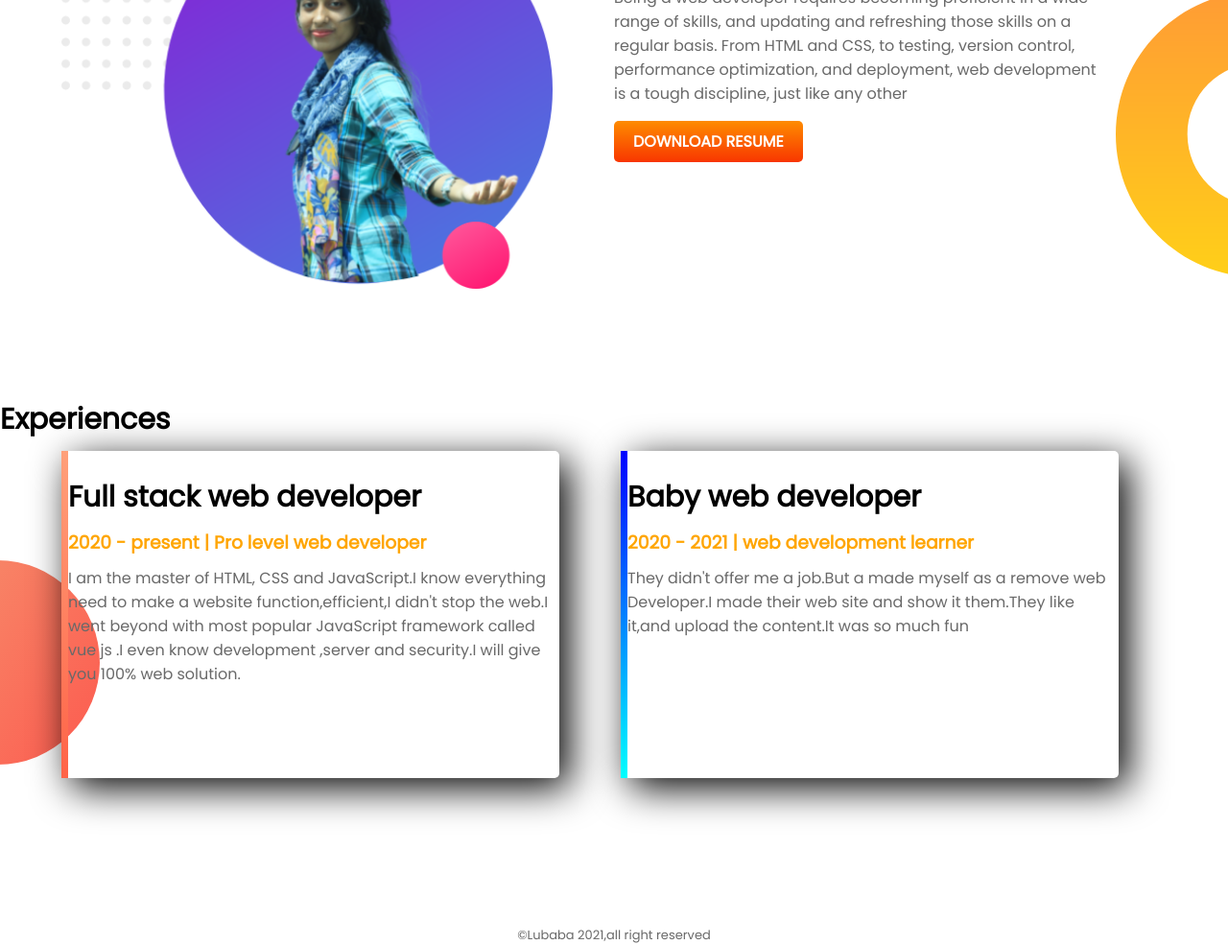
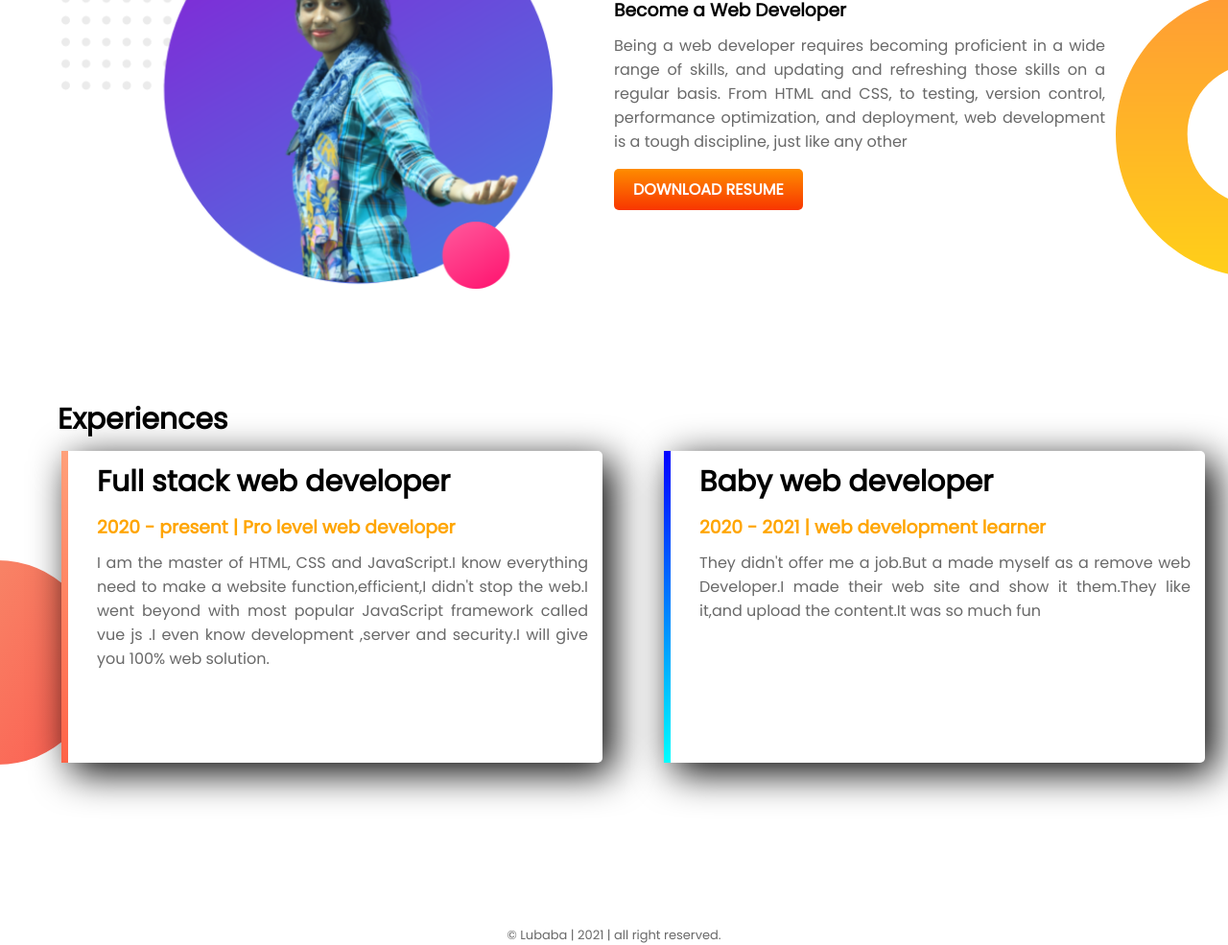
Before and after one commit to LubabaSultana25/web-portfolio, a plain HTML site: page index.html in a window 1280 px wide. Shown: the part 685-1670 px from the top of the page at 96% size. Drawn offline with Linux system fonts and the light colour scheme.

Commit message:
change code

```diff
--- a/css/style.css
+++ b/css/style.css
@@ -58,16 +58,27 @@ section{
     background-repeat: no-repeat;
     background-position: right;
 }
-.single-experience{
-    box-shadow: 10px 10px 40px;
-    border-radius: 5px;
-    height: 70%;
 
+.item-center{
+    margin-top:50px;
 }
 #experience-area{
     background-image: url(../images/exp-bg.png);
     background-repeat: no-repeat;
     background-position: left;
+}
+
+.single-experience{
+    box-shadow: 10px 10px 40px;
+    border-radius: 5px;
+    height: 70%;
+    background-color: white;
+    padding:10px 15px 0 30px;
+}
+
+
+.experience{
+    margin-left: 60px;
 }
 #full-stack{
     border-left: 7px solid;
@@ -83,3 +94,7 @@ footer p{
     text-align: center;
     font-size: 13px;
 }
+
+.pera{
+    text-align: justify;
+}
--- a/index.html
+++ b/index.html
@@ -1,19 +1,23 @@
 <!doctype html>
 <html lang="en">
+
 <head>
     <meta charset="utf-8">
     <title>my-portfolio</title>
     <link href="https://fonts.googleapis.com/css2?family=Poppins&display=swap" rel="stylesheet">
     <link rel="stylesheet" href="css/style.css">
 </head>
+
 <body>
     <section id="banner-top">
         <div class="half-width">
             <h1>Welcome To</h1>
             <h1><span class="highlight">Lubaba's</span> World</h1>
-            <h3>World class professional  web developer</h3>
+            <h3>World class professional web developer</h3>
             <br>
-            <p>We will look at the types of web developers, and we will look at the web design vs web development debate. We will also cover some of the most popular programming languages for aspiring web developers, including Python, JavaScript, and HTML</p>
+            <p class="pera">We will look at the types of web developers, and we will look at the web design vs web
+                development debate. We will also cover some of the most popular programming languages for aspiring web
+                developers, including Python, JavaScript, and HTML</p>
             <br>
             <a class="button" target="_blank" href="https://www.linkedin.com/in/lubaba-sultana-723429177/">HIRE ME</a>
         </div>
@@ -28,31 +32,39 @@
             <img src="images/me2.png">
         </div>
         <div class="half-width">
+            <div class="item-center">
             <h2>Big Dream</h2>
             <h3>Become a Web Developer</h3>
-               <p>Being a web developer requires becoming proficient in a wide range of skills, and updating and refreshing those skills on a regular basis. From HTML and CSS, to testing, version control, performance optimization, and deployment, web development is a tough discipline, just like any other</p>
+            <p class="pera">Being a web developer requires becoming proficient in a wide range of skills, and updating
+                and refreshing those skills on a regular basis. From HTML and CSS, to testing, version control,
+                performance optimization, and deployment, web development is a tough discipline, just like any other</p>
             <br>
             <a class="button" target="_blank" href="https://github.com/settings/profile">DOWNLOAD RESUME</a>
         </div>
+        </div>
     </section>
     <section id="experience-area">
-           <h2>Experiences</h2>
-        <div id="full-stack" class="half-width single-experience">
+        <h2 class="experience">Experiences</h2>
+        <div id="full-stack" class="half-width single-experience" >
             <h2>Full stack web developer</h2>
             <h3 class="highlight">2020 - present | Pro level web developer</h3>
-        <p>I am the master of HTML, CSS and JavaScript.I know everything  need to make a website function,efficient,I didn't stop the web.I went beyond with most popular JavaScript framework called vue js .I even know development ,server and security.I will give you 100% web solution.</p>
+            <p class="pera">I am the master of HTML, CSS and JavaScript.I know everything need to make a website
+                function,efficient,I didn't stop the web.I went beyond with most popular JavaScript framework called vue
+                js .I even know development ,server and security.I will give you 100% web solution.</p>
         </div>
         <div id="web-baby" class="half-width  single-experience">
             <h2> Baby web developer</h2>
             <h3 class="highlight">2020 - 2021 | web development learner</h3>
-        <p>They didn't offer me a job.But a made myself as a remove web Developer.I made their web site and show it them.They like it,and upload the content.It was so much fun</p>
+            <p class="pera">They didn't offer me a job.But a made myself as a remove web Developer.I made their web site
+                and show it them.They like it,and upload the content.It was so much fun</p>
         </div>
 
         </div>
     </section>
     <footer>
-           <p>&#169;Lubaba 2021,all right reserved </p>
+        <p>&#169; Lubaba | 2021 | all right reserved.</p>
     </footer>
 
 </body>
+
 </html>
```
Lines whose indentation alone changed are shown as unchanged.
